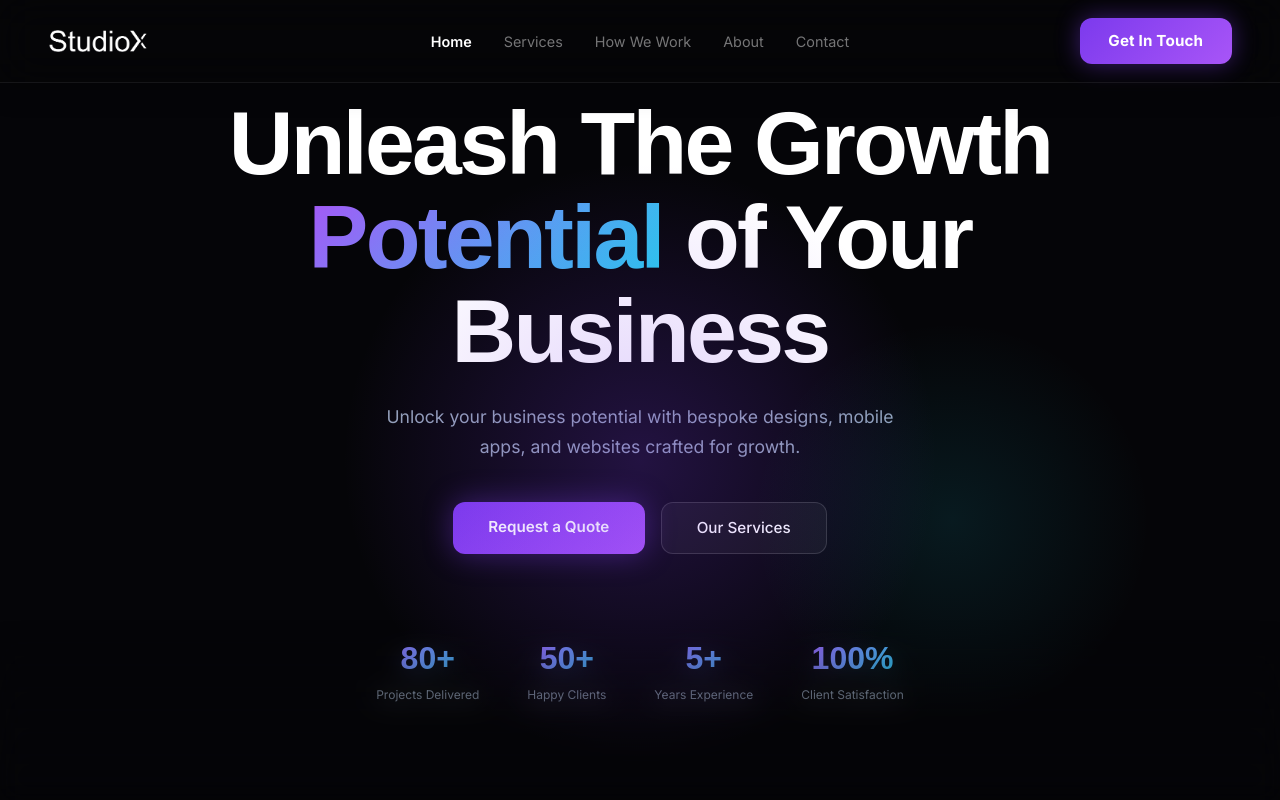
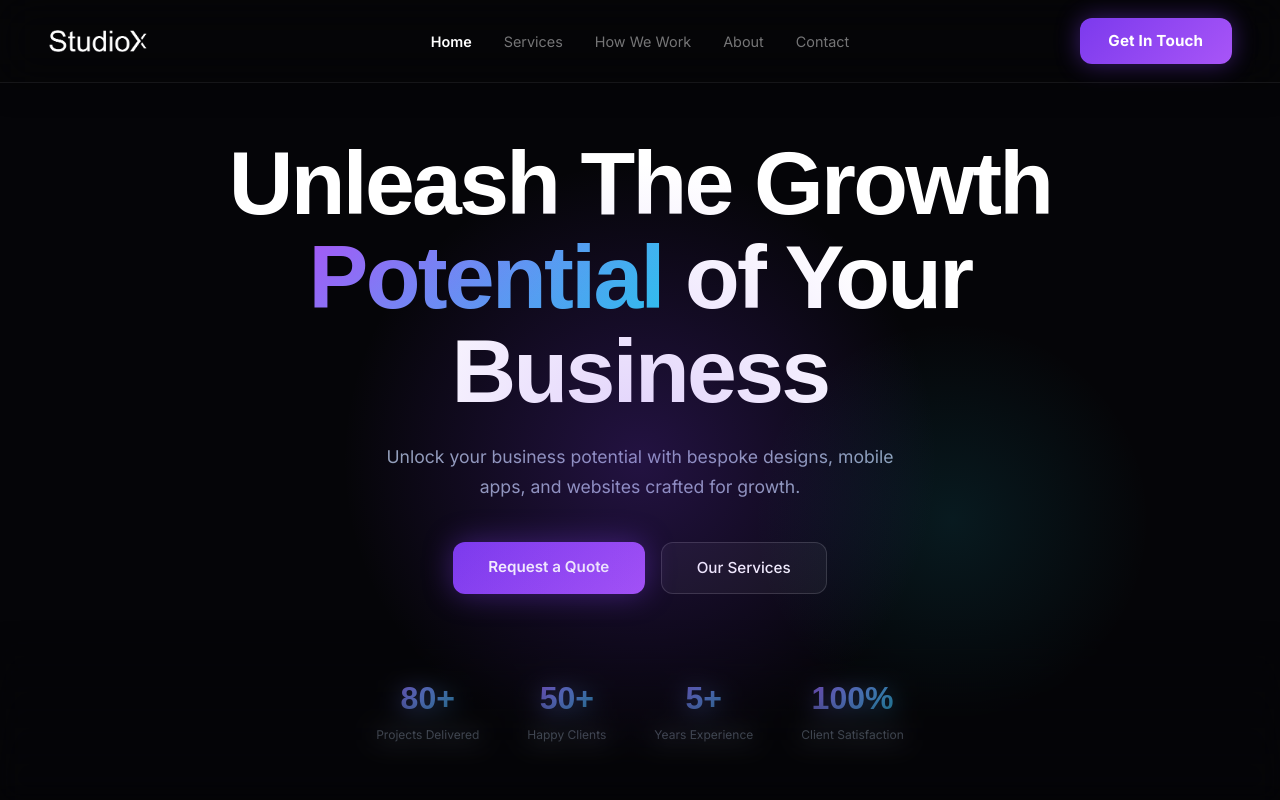
Before and after one commit to mustafa-09/studio-xenos, a Next.js app: page / in a window 1280 px wide. Shown: the top 800 px of the page. Built offline with nearby package versions, Linux system fonts and the light colour scheme.

Commit message:
fix responsive - moved all CSS to globals.css

```diff
--- a/app/page.js
+++ b/app/page.js
@@ -13,6 +13,7 @@ export default function Home() {
         textAlign: "center",
         position: "relative",
         overflow: "hidden",
+        paddingTop: "5rem", // ← added extra top padding
       }}>
         <div className="glow-1" style={{ position: "absolute", top: "20%", left: "50%", transform: "translateX(-50%)", background: "radial-gradient(circle, rgba(124,58,237,0.25) 0%, transparent 70%)", pointerEvents: "none" }} />
         <div className="glow-2" style={{ position: "absolute", bottom: "10%", right: "10%", background: "radial-gradient(circle, rgba(34,211,238,0.1) 0%, transparent 70%)", pointerEvents: "none" }} />
```
